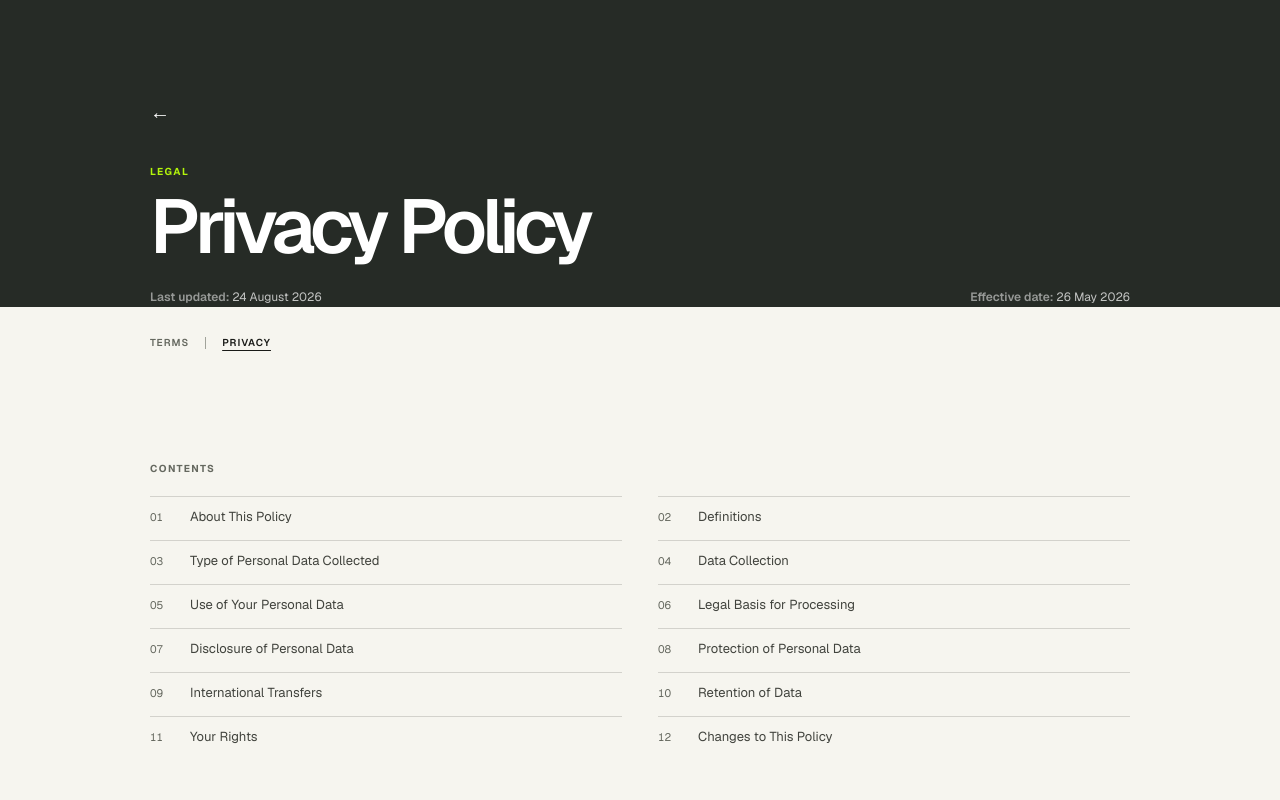
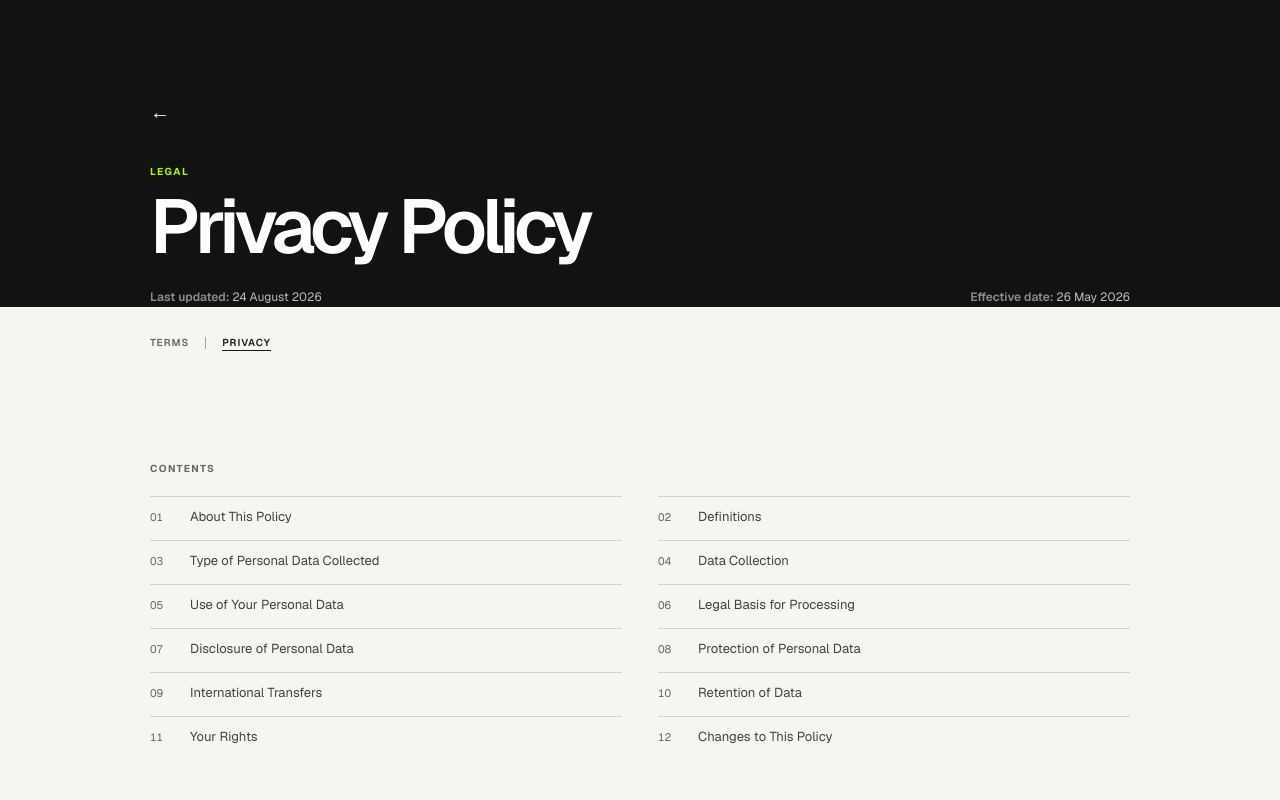
Before and after one commit to shanan0712/turo-website-preview, a Next.js app: page /privacy in a window 1280 px wide. Shown: the top 800 px of the page. Built offline with nearby package versions, Linux system fonts and the light colour scheme.

Commit message:
privacy policy 3

```diff
--- a/app/globals.css
+++ b/app/globals.css
@@ -16,6 +16,7 @@ html {
   --lime: #c4f04b;
   --white: #fffefa;
   --dark: #191a17;
+  --home-hero-intro-background: #10130f;
   --gutter: clamp(20px, 5vw, 72px);
   --content: 1280px;
   --space: clamp(76px, 9vw, 132px);
@@ -480,7 +481,7 @@ h3 {
   position: relative;
   padding: clamp(44px, 5vw, 64px) var(--homeEditorialInset);
   overflow: hidden;
-  background: #10130f;
+  background: var(--home-hero-intro-background);
   color: var(--white);
   isolation: isolate;
 }
@@ -2212,7 +2213,7 @@ h3 {
 .privacyDocumentHeader {
   margin-inline: calc(-1 * max(var(--gutter), (100vw - 980px) / 2));
   padding: clamp(64px, 8vw, 112px) max(var(--gutter), (100vw - 980px) / 2) 0;
-  background: #262b26;
+  background: var(--home-hero-intro-background);
   color: #fff;
 }
 
```
